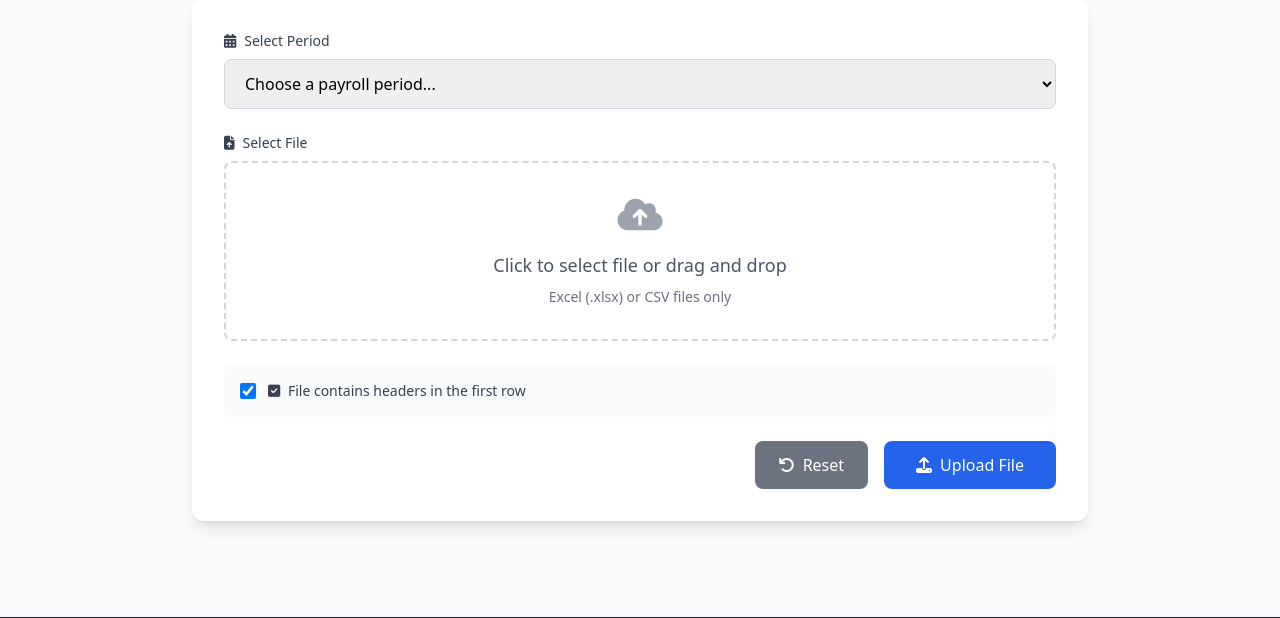
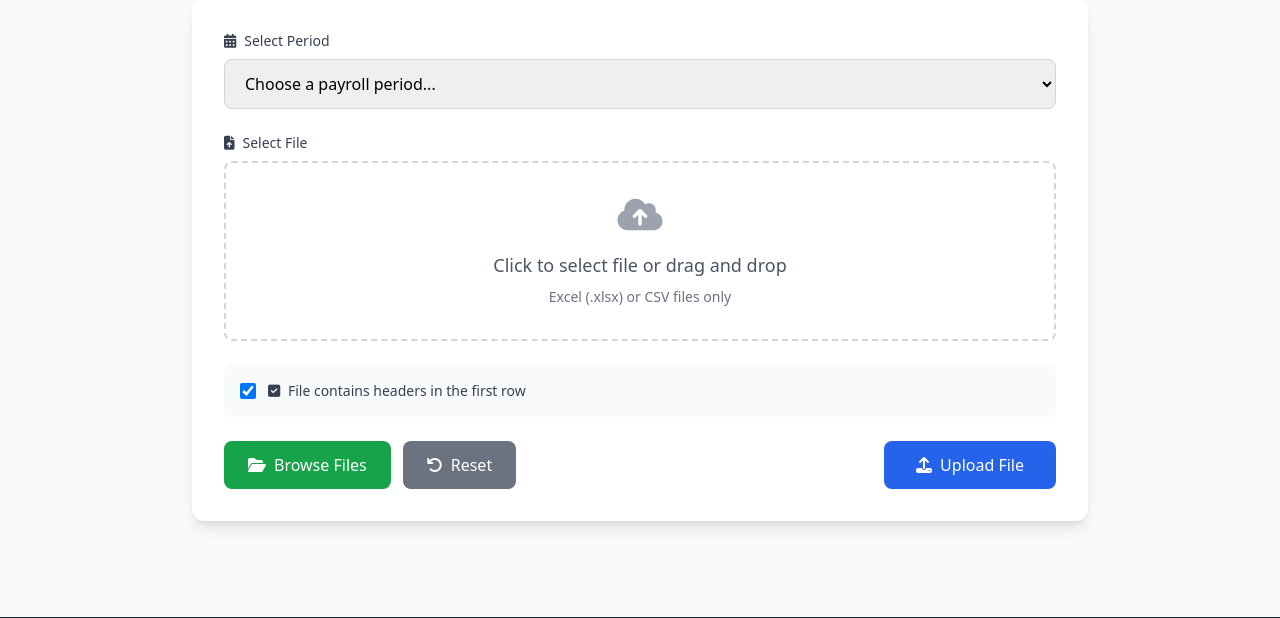
Before and after one commit to meowbanky/coop_admin, a PHP site: page /tcpdf/upload.php in a window 1280 px wide. Shown: the part 261-879 px from the top of the page. Run offline with PHP 8.4, Linux system fonts and the light colour scheme; the visitor is signed in with stand-in values (Sample User, id 1); data that the repository does not hold is empty; some libraries are stand-ins or nearby versions.

Commit message:
IMPROVEMENT: Added browse button and fixed results display
- Added green Browse Files button as alternative to drag and drop area
- Fixed displayNF results to stay visible (removed auto-reset)
- Updated reset button to clear all results and messages
- Added proper event handlers for the new browse button
- Results now persist until user manually resets the form

This provides multiple ways to select files and keeps import results visible longer.

```diff
--- a/upload.php
+++ b/upload.php
@@ -128,11 +128,17 @@ include 'includes/header.php';
             </div>
 
             <!-- Action Buttons -->
-            <div class="flex justify-end space-x-4">
-                <button type="button" id="resetForm"
-                    class="px-6 py-3 bg-gray-500 hover:bg-gray-600 text-white rounded-lg transition-colors">
-                    <i class="fas fa-undo mr-2"></i>Reset
-                </button>
+            <div class="flex justify-between items-center">
+                <div class="flex space-x-3">
+                    <button type="button" id="browseFile"
+                        class="px-6 py-3 bg-green-600 hover:bg-green-700 text-white rounded-lg transition-colors">
+                        <i class="fas fa-folder-open mr-2"></i>Browse Files
+                    </button>
+                    <button type="button" id="resetForm"
+                        class="px-6 py-3 bg-gray-500 hover:bg-gray-600 text-white rounded-lg transition-colors">
+                        <i class="fas fa-undo mr-2"></i>Reset
+                    </button>
+                </div>
                 <button type="submit" id="uploadBtn"
                     class="px-8 py-3 bg-blue-600 hover:bg-blue-700 text-white rounded-lg transition-colors font-medium">
                     <i class="fas fa-upload mr-2"></i>Upload File
@@ -175,7 +181,7 @@ include 'includes/header.php';
 }
 </style>
 
-<?php include 'includes/footer.php'; ?>
+<?php   include 'includes/footer.php'; ?>
 
 <script>
 // Upload functionality - runs after footer to avoid conflicts
@@ -287,6 +293,16 @@ setTimeout(function() {
             console.log('Upload content clicked');
             e.preventDefault();
             e.stopPropagation();
+            fileInput.click();
+        });
+    }
+
+    // Browse file button
+    const browseFileBtn = document.getElementById('browseFile');
+    if (browseFileBtn) {
+        browseFileBtn.addEventListener('click', function(e) {
+            console.log('Browse file button clicked');
+            e.preventDefault();
             fileInput.click();
         });
     }
@@ -415,15 +431,9 @@ setTimeout(function() {
                 document.getElementById('successMessage').textContent =
                     'Your file has been uploaded and processed successfully.';
 
-                // Reset form after success
-                setTimeout(() => {
-                    document.getElementById('uploadForm').reset();
-                    document.getElementById('fileInput').value = '';
-                    document.getElementById('fileInfo').classList.add('hidden');
-                    document.getElementById('uploadContent').classList.remove('hidden');
-                    document.getElementById('progressSection').classList.add('hidden');
-                    document.getElementById('uploadBtn').disabled = false;
-                }, 5000); // Increased timeout to show results longer
+                // Don't auto-reset form - let user manually reset to see results
+                // Just re-enable the upload button
+                document.getElementById('uploadBtn').disabled = false;
             })
             .catch(error => {
                 console.error('Upload error:', error);
@@ -456,6 +466,9 @@ setTimeout(function() {
             document.getElementById('fileInfo').classList.add('hidden');
             document.getElementById('uploadContent').classList.remove('hidden');
             document.getElementById('progressSection').classList.add('hidden');
+            document.getElementById('uploadResults').classList.add('hidden');
+            document.getElementById('errorResults').classList.add('hidden');
+            document.getElementById('statusMessages').innerHTML = '';
             document.getElementById('uploadBtn').disabled = false;
         });
     }
```
